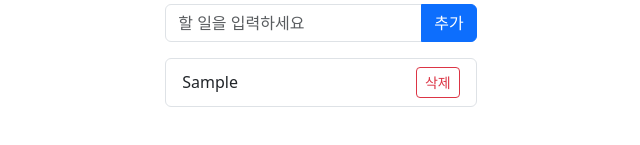
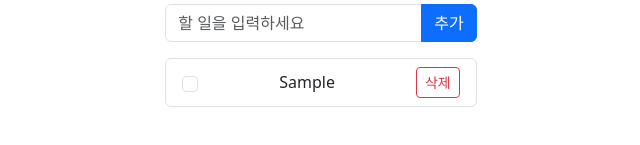
Before and after one commit to JinYunhwa/todo-vue, a Vue app: page / in a window 1280 px wide. Both pictures are taken after typing "Sample" into the empty fields and a click on the button "추가". Shown: the part 377-522 px from the top of the page, without its empty margins (319-959 px from the left). Built offline with nearby package versions, Linux system fonts and the light colour scheme.

Commit message:
할 일 완료 기능 추가 (체크박스)

```diff
--- a/src/App.vue
+++ b/src/App.vue
@@ -17,7 +17,17 @@
         v-for="todo in todos"
         :key="todo.id"
         class="list-group-item d-flex justify-content-between align-items-center">
+        <div class="d-flex align-items-center gap-2">
+          <input
+            type="checkbox"
+            class="form-check-input"
+            :checked="todo.completed"
+            @change="toggleTodo(todo.id)"
+          />
+        </div>
+        <span :class="{ 'text-decoration-line-through text-secondary': todo.completed }">
           {{ todo.title }}
+        </span>
         <button
           class="btn btn-sm btn-outline-danger"
           @click="removeTodo(todo.id)"
@@ -52,4 +62,11 @@ function addTodo() {
 function removeTodo(id) {
   todos.value = todos.value.filter(todo => todo.id !== id)
 }
+
+function toggleTodo(id) {
+  const todo = todos.value.find(t => t.id === id)
+  if (todo) {
+    todo.completed = !todo.completed
+  }
+}
 </script>
```
